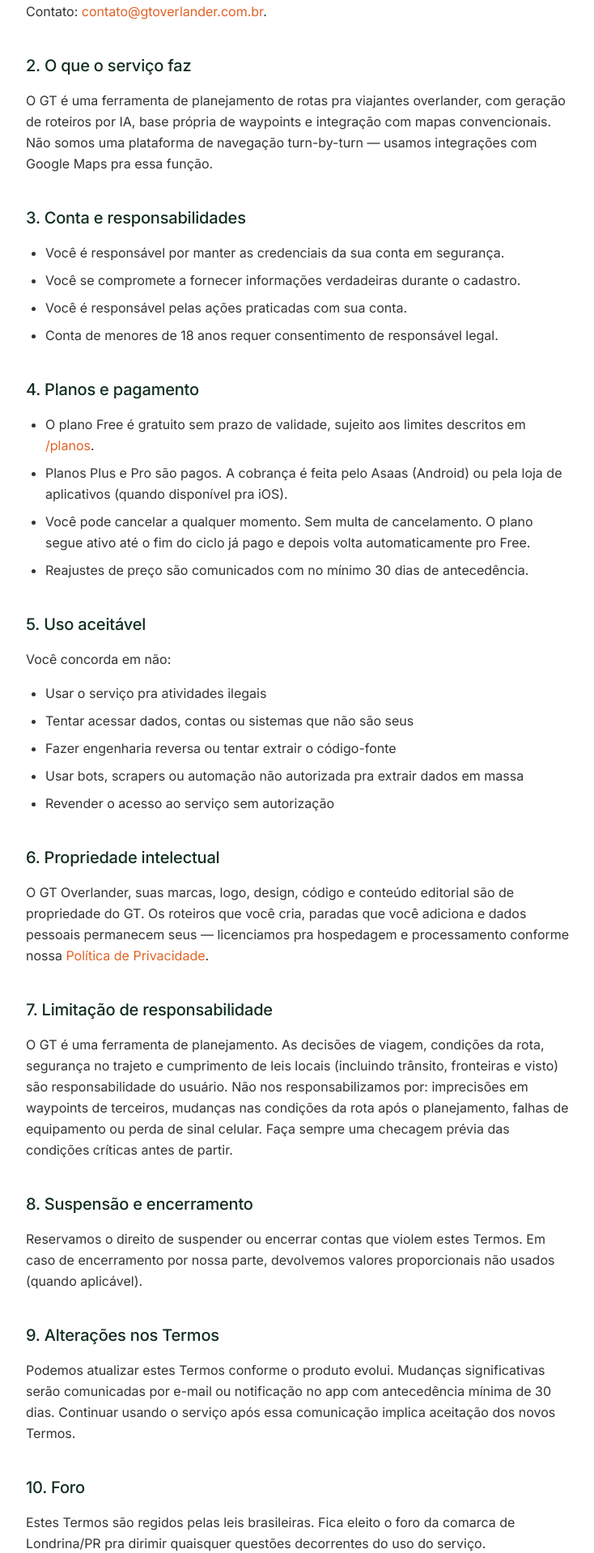
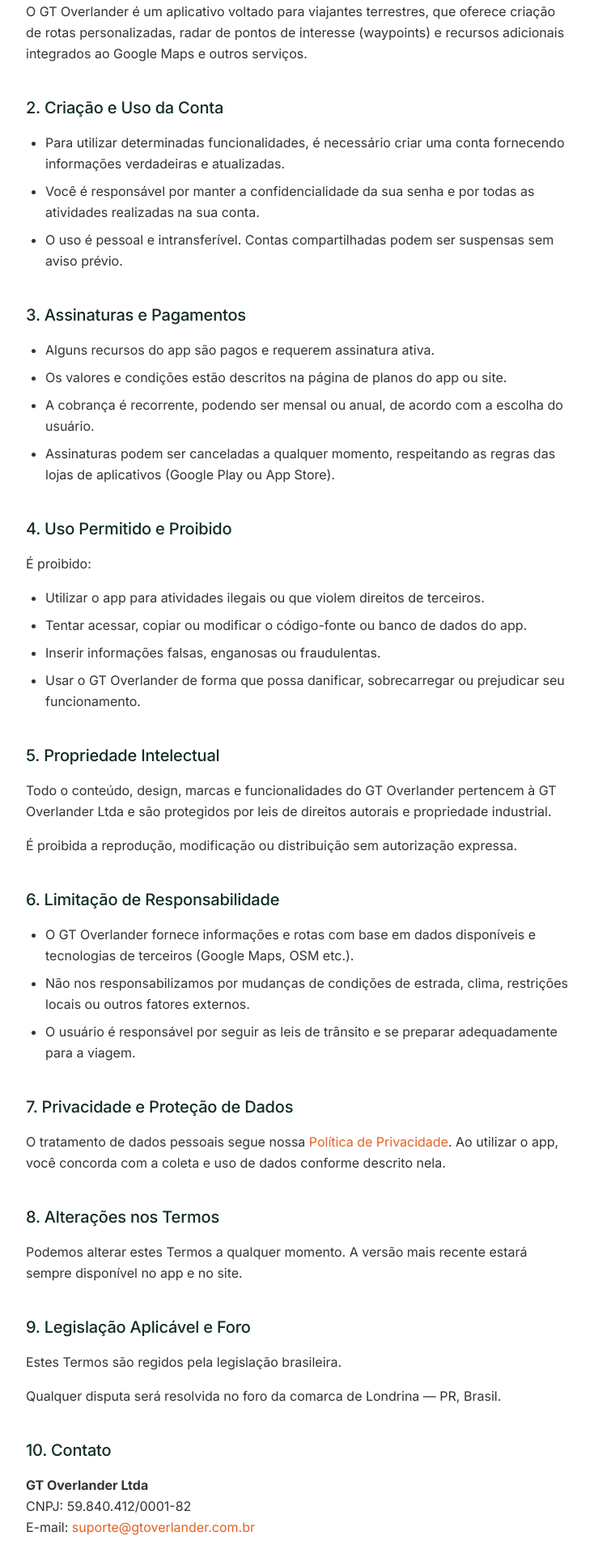
Before and after one commit to rangel2010/gtoverlander-site, a Next.js app: page /termos in a window 1280 px wide. Shown: the part 506-2424 px from the top of the page at 81% size, without its empty margins (272-1006 px from the left). Built offline with nearby package versions, Linux system fonts and the light colour scheme; no server answers.

Commit message:
Padronização e-mail suporte@ + foto real do Rangel em /sobre

```diff
--- a/app/privacidade/page.tsx
+++ b/app/privacidade/page.tsx
@@ -3,7 +3,7 @@ import type { Metadata } from 'next';
 export const metadata: Metadata = {
   title: 'Política de privacidade',
   description:
-    'Política de privacidade do GT Overlander, em conformidade com a LGPD.',
+    'Política de privacidade do GT Overlander, em conformidade com a LGPD (Lei nº 13.709/2018) e GDPR.',
 };
 
 export default function PrivacidadePage() {
@@ -15,167 +15,145 @@ export default function PrivacidadePage() {
             Política de privacidade
           </h1>
           <p className="text-sm text-white/70">
-            Última atualização: 28 de abril de 2026
+            Última atualização: 11 de agosto de 2025
           </p>
         </div>
       </section>
 
       <section className="bg-white py-12 md:py-16">
-        <div className="container-narrow prose-content">
+        <div className="container-narrow">
           <p className="text-gt-gray-dark leading-relaxed mb-6">
-            Esta Política de Privacidade explica como o GT Overlander
-            (&ldquo;GT&rdquo;, &ldquo;nós&rdquo;) coleta, usa, compartilha e
-            protege os dados pessoais dos usuários do nosso aplicativo e site,
-            em conformidade com a Lei Geral de Proteção de Dados (Lei
-            13.709/2018 — LGPD).
+            O GT Overlander respeita sua privacidade e está comprometido em
+            proteger os seus dados pessoais. Esta política explica como
+            coletamos, usamos, armazenamos e compartilhamos suas informações,
+            bem como seus direitos previstos na Lei Geral de Proteção de Dados
+            (LGPD — Lei nº 13.709/2018) e no Regulamento Geral de Proteção de
+            Dados da União Europeia (GDPR).
           </p>
 
           <h2 className="text-xl font-medium text-gt-green mt-10 mb-4">
-            1. Quem somos
+            1. Informações que Coletamos
+          </h2>
+          <ul className="text-gt-gray-dark leading-relaxed mb-6 space-y-2 list-disc pl-6">
+            <li>
+              <strong>Dados de conta:</strong> nome, e-mail, foto de perfil
+              (opcional) e senha.
+            </li>
+            <li>
+              <strong>Dados de uso:</strong> interações com o app, histórico
+              de rotas criadas, preferências de viagem.
+            </li>
+            <li>
+              <strong>Dados de localização:</strong> coletados apenas com sua
+              permissão, para gerar rotas e exibir pontos próximos (waypoints).
+            </li>
+            <li>
+              <strong>Dados de pagamento:</strong> processados por parceiros
+              de pagamento seguro (não armazenamos os dados completos do seu
+              cartão).
+            </li>
+            <li>
+              <strong>Comunicações:</strong> mensagens enviadas ao nosso
+              suporte ou feedbacks.
+            </li>
+          </ul>
+
+          <h2 className="text-xl font-medium text-gt-green mt-10 mb-4">
+            2. Como Utilizamos Seus Dados
+          </h2>
+          <ul className="text-gt-gray-dark leading-relaxed mb-6 space-y-2 list-disc pl-6">
+            <li>Criar e gerenciar sua conta.</li>
+            <li>Gerar rotas e exibir pontos de interesse relevantes.</li>
+            <li>
+              Melhorar a experiência no app e desenvolver novas
+              funcionalidades.
+            </li>
+            <li>Processar pagamentos e assinaturas.</li>
+            <li>Cumprir obrigações legais e regulatórias.</li>
+            <li>
+              Enviar comunicações importantes (como mudanças nos termos ou
+              avisos de segurança).
+            </li>
+          </ul>
+
+          <h2 className="text-xl font-medium text-gt-green mt-10 mb-4">
+            3. Compartilhamento de Informações
+          </h2>
+          <p className="text-gt-gray-dark leading-relaxed mb-4">
+            Podemos compartilhar seus dados apenas nas seguintes situações:
+          </p>
+          <ul className="text-gt-gray-dark leading-relaxed mb-6 space-y-2 list-disc pl-6">
+            <li>
+              Com prestadores de serviço (como processadores de pagamento e
+              provedores de hospedagem) que atuam em nosso nome e seguem
+              nossas instruções.
+            </li>
+            <li>Por exigência legal ou decisão judicial.</li>
+            <li>
+              Com seu consentimento explícito para integrações ou serviços
+              adicionais.
+            </li>
+          </ul>
+          <p className="text-gt-gray-dark leading-relaxed mb-6">
+            Não vendemos, alugamos ou comercializamos seus dados pessoais.
+          </p>
+
+          <h2 className="text-xl font-medium text-gt-green mt-10 mb-4">
+            4. Armazenamento e Segurança
           </h2>
           <p className="text-gt-gray-dark leading-relaxed mb-6">
-            O GT Overlander é um aplicativo de planejamento de rotas operado
-            por Rangel Machado, com sede em Londrina, Paraná, Brasil. Contato:{' '}
+            Adotamos medidas técnicas e organizacionais para proteger suas
+            informações contra acesso não autorizado, perda ou uso indevido.
+            Seus dados são armazenados em servidores seguros localizados no
+            Brasil e/ou em outros países com proteção equivalente.
+          </p>
+
+          <h2 className="text-xl font-medium text-gt-green mt-10 mb-4">
+            5. Seus Direitos
+          </h2>
+          <p className="text-gt-gray-dark leading-relaxed mb-4">
+            Você pode, a qualquer momento:
+          </p>
+          <ul className="text-gt-gray-dark leading-relaxed mb-6 space-y-2 list-disc pl-6">
+            <li>Acessar, corrigir ou atualizar seus dados.</li>
+            <li>Solicitar a exclusão da sua conta e informações pessoais.</li>
+            <li>Revogar consentimentos concedidos.</li>
+            <li>Solicitar informações sobre como tratamos seus dados.</li>
+          </ul>
+          <p className="text-gt-gray-dark leading-relaxed mb-6">
+            Para exercer seus direitos, entre em contato pelo e-mail:{' '}
             <a
-              href="mailto:contato@gtoverlander.com.br"
+              href="mailto:suporte@gtoverlander.com.br"
               className="text-gt-orange hover:underline"
             >
-              contato@gtoverlander.com.br
+              suporte@gtoverlander.com.br
             </a>
             .
           </p>
 
           <h2 className="text-xl font-medium text-gt-green mt-10 mb-4">
-            2. Quais dados coletamos
-          </h2>
-          <ul className="text-gt-gray-dark leading-relaxed mb-6 space-y-2 list-disc pl-6">
-            <li>
-              <strong>Dados de cadastro</strong>: nome, e-mail, idioma
-              preferido — quando você cria conta no app.
-            </li>
-            <li>
-              <strong>Dados de uso</strong>: rotas criadas, paradas
-              selecionadas, waypoints favoritados, configurações de
-              preferência.
-            </li>
-            <li>
-              <strong>Dados de localização</strong>: posição do dispositivo
-              durante o uso ativo do app, pra calcular rotas e mostrar pontos
-              próximos. Você pode desativar a qualquer momento nas
-              configurações do sistema.
-            </li>
-            <li>
-              <strong>Dados de pagamento</strong>: processados pelo Asaas (no
-              Android) ou pela App Store (no iOS, quando disponível). Não
-              armazenamos número de cartão.
-            </li>
-            <li>
-              <strong>Dados técnicos</strong>: tipo de dispositivo, sistema
-              operacional, versão do app, identificadores anônimos pra
-              troubleshooting e melhorias.
-            </li>
-            <li>
-              <strong>Dados de analytics no site</strong>: coletamos pageviews
-              anonimizados via Plausible Analytics (sem cookies, sem
-              fingerprint).
-            </li>
-          </ul>
-
-          <h2 className="text-xl font-medium text-gt-green mt-10 mb-4">
-            3. Como usamos seus dados
-          </h2>
-          <ul className="text-gt-gray-dark leading-relaxed mb-6 space-y-2 list-disc pl-6">
-            <li>
-              Pra fornecer o serviço (gerar rotas, sincronizar entre
-              dispositivos, mostrar waypoints relevantes).
-            </li>
-            <li>Pra processar pagamentos e gerenciar sua assinatura.</li>
-            <li>Pra responder seus contatos e dar suporte.</li>
-            <li>
-              Pra melhorar o produto — em base agregada e anonimizada, sem
-              identificar você individualmente.
-            </li>
-          </ul>
-
-          <h2 className="text-xl font-medium text-gt-green mt-10 mb-4">
-            4. Com quem compartilhamos
+            6. Uso de Cookies e Tecnologias Semelhantes
           </h2>
           <p className="text-gt-gray-dark leading-relaxed mb-4">
-            Compartilhamos dados apenas com fornecedores essenciais à operação
-            do serviço, sob contratos que garantem a proteção:
+            Utilizamos cookies e tecnologias de rastreamento para:
           </p>
           <ul className="text-gt-gray-dark leading-relaxed mb-6 space-y-2 list-disc pl-6">
-            <li>Asaas (processamento de pagamentos)</li>
-            <li>OpenAI (geração de roteiros via IA)</li>
-            <li>Microsoft Azure (hospedagem da infraestrutura)</li>
-            <li>Vercel (hospedagem do site)</li>
-            <li>Plausible Analytics (estatísticas anonimizadas do site)</li>
-            <li>Sentry (monitoramento técnico de erros)</li>
-            <li>Resend (envio de e-mails transacionais)</li>
+            <li>Melhorar o desempenho e a funcionalidade do app.</li>
+            <li>Entender o uso e comportamento dos usuários.</li>
+            <li>Personalizar conteúdo e ofertas.</li>
           </ul>
           <p className="text-gt-gray-dark leading-relaxed mb-6">
-            Não vendemos dados pra terceiros pra fins de marketing.
+            Você pode gerenciar suas preferências de cookies nas configurações
+            do seu navegador ou dispositivo.
           </p>
 
           <h2 className="text-xl font-medium text-gt-green mt-10 mb-4">
-            5. Seus direitos
-          </h2>
-          <p className="text-gt-gray-dark leading-relaxed mb-4">
-            Conforme a LGPD, você tem direito de:
-          </p>
-          <ul className="text-gt-gray-dark leading-relaxed mb-6 space-y-2 list-disc pl-6">
-            <li>Confirmar que tratamos seus dados</li>
-            <li>Acessar os dados que temos sobre você</li>
-            <li>Corrigir dados incorretos</li>
-            <li>Solicitar a exclusão dos seus dados</li>
-            <li>Portar seus dados pra outro serviço</li>
-            <li>Revogar consentimentos previamente concedidos</li>
-          </ul>
-          <p className="text-gt-gray-dark leading-relaxed mb-6">
-            Pra exercer qualquer direito, escreva pra{' '}
-            <a
-              href="mailto:contato@gtoverlander.com.br"
-              className="text-gt-orange hover:underline"
-            >
-              contato@gtoverlander.com.br
-            </a>
-            . Respondemos em até 15 dias.
-          </p>
-
-          <h2 className="text-xl font-medium text-gt-green mt-10 mb-4">
-            6. Por quanto tempo guardamos
+            7. Alterações nesta Política
           </h2>
           <p className="text-gt-gray-dark leading-relaxed mb-6">
-            Mantemos seus dados enquanto sua conta estiver ativa. Após exclusão
-            de conta, removemos os dados em até 30 dias. Backups técnicos podem
-            persistir por mais alguns dias por motivos de continuidade do
-            serviço, mas são limitados ao mínimo necessário.
-          </p>
-
-          <h2 className="text-xl font-medium text-gt-green mt-10 mb-4">
-            7. Segurança
-          </h2>
-          <p className="text-gt-gray-dark leading-relaxed mb-6">
-            Usamos criptografia em trânsito (HTTPS) e em repouso, controles de
-            acesso baseados em função, e auditoria contínua. Mesmo assim,
-            nenhum sistema é 100% inviolável — em caso de incidente, seguimos o
-            protocolo da LGPD pra notificar a ANPD e os usuários afetados.
-          </p>
-
-          <h2 className="text-xl font-medium text-gt-green mt-10 mb-4">
-            8. Alterações nesta política
-          </h2>
-          <p className="text-gt-gray-dark leading-relaxed mb-6">
-            Podemos atualizar esta política conforme o produto evolui. Mudanças
-            significativas serão comunicadas por e-mail ou notificação no app.
-            A data da última atualização aparece no topo desta página.
-          </p>
-
-          <p className="text-sm text-gt-gray-mid italic mt-12 pt-8 border-t border-gt-green/10">
-            Este documento foi redigido com base em modelo padrão LGPD e está
-            sujeito a revisão por nosso departamento jurídico antes da
-            publicação oficial. Em caso de dúvida sobre seus direitos, consulte
-            a ANPD (gov.br/anpd) ou um advogado especializado.
+            Podemos atualizar esta política periodicamente. A versão mais
+            recente estará sempre disponível no app e no site, indicando a
+            data da última atualização.
           </p>
         </div>
       </section>
--- a/app/termos/page.tsx
+++ b/app/termos/page.tsx
@@ -2,7 +2,8 @@ import type { Metadata } from 'next';
 
 export const metadata: Metadata = {
   title: 'Termos de uso',
-  description: 'Termos e condições de uso do app e site GT Overlander.',
+  description:
+    'Termos de uso do app e site GT Overlander. Condições para utilização dos serviços.',
 };
 
 export default function TermosPage() {
@@ -14,7 +15,7 @@ export default function TermosPage() {
             Termos de uso
           </h1>
           <p className="text-sm text-white/70">
-            Última atualização: 28 de abril de 2026
+            Última atualização: 11 de agosto de 2025
           </p>
         </div>
       </section>
@@ -22,165 +23,160 @@ export default function TermosPage() {
       <section className="bg-white py-12 md:py-16">
         <div className="container-narrow">
           <p className="text-gt-gray-dark leading-relaxed mb-6">
-            Ao usar o GT Overlander (aplicativo móvel ou site), você concorda
-            com estes Termos. Leia com atenção. Caso não concorde, não use o
-            serviço.
+            Bem-vindo ao GT Overlander. Estes Termos de Uso estabelecem as
+            condições para utilização do nosso aplicativo e site. Ao criar uma
+            conta e utilizar nossos serviços, você concorda com estes termos.
           </p>
 
           <h2 className="text-xl font-medium text-gt-green mt-10 mb-4">
-            1. Quem oferece o serviço
+            1. Objeto
           </h2>
           <p className="text-gt-gray-dark leading-relaxed mb-6">
-            O GT Overlander é operado por Rangel Machado, com sede em Londrina,
-            Paraná, Brasil. Contato:{' '}
-            <a
-              href="mailto:contato@gtoverlander.com.br"
-              className="text-gt-orange hover:underline"
-            >
-              contato@gtoverlander.com.br
-            </a>
-            .
+            O GT Overlander é um aplicativo voltado para viajantes terrestres,
+            que oferece criação de rotas personalizadas, radar de pontos de
+            interesse (waypoints) e recursos adicionais integrados ao Google
+            Maps e outros serviços.
           </p>
 
           <h2 className="text-xl font-medium text-gt-green mt-10 mb-4">
-            2. O que o serviço faz
-          </h2>
-          <p className="text-gt-gray-dark leading-relaxed mb-6">
-            O GT é uma ferramenta de planejamento de rotas pra viajantes
-            overlander, com geração de roteiros por IA, base própria de
-            waypoints e integração com mapas convencionais. Não somos uma
-            plataforma de navegação turn-by-turn — usamos integrações com
-            Google Maps pra essa função.
-          </p>
-
-          <h2 className="text-xl font-medium text-gt-green mt-10 mb-4">
-            3. Conta e responsabilidades
+            2. Criação e Uso da Conta
           </h2>
           <ul className="text-gt-gray-dark leading-relaxed mb-6 space-y-2 list-disc pl-6">
             <li>
-              Você é responsável por manter as credenciais da sua conta em
-              segurança.
+              Para utilizar determinadas funcionalidades, é necessário criar
+              uma conta fornecendo informações verdadeiras e atualizadas.
             </li>
             <li>
-              Você se compromete a fornecer informações verdadeiras durante o
-              cadastro.
+              Você é responsável por manter a confidencialidade da sua senha e
+              por todas as atividades realizadas na sua conta.
             </li>
             <li>
-              Você é responsável pelas ações praticadas com sua conta.
-            </li>
-            <li>
-              Conta de menores de 18 anos requer consentimento de responsável
-              legal.
+              O uso é pessoal e intransferível. Contas compartilhadas podem
+              ser suspensas sem aviso prévio.
             </li>
           </ul>
 
           <h2 className="text-xl font-medium text-gt-green mt-10 mb-4">
-            4. Planos e pagamento
+            3. Assinaturas e Pagamentos
           </h2>
           <ul className="text-gt-gray-dark leading-relaxed mb-6 space-y-2 list-disc pl-6">
             <li>
-              O plano Free é gratuito sem prazo de validade, sujeito aos
-              limites descritos em{' '}
-              <a href="/planos" className="text-gt-orange hover:underline">
-                /planos
-              </a>
-              .
+              Alguns recursos do app são pagos e requerem assinatura ativa.
             </li>
             <li>
-              Planos Plus e Pro são pagos. A cobrança é feita pelo Asaas
-              (Android) ou pela loja de aplicativos (quando disponível pra
-              iOS).
+              Os valores e condições estão descritos na página de planos do
+              app ou site.
             </li>
             <li>
-              Você pode cancelar a qualquer momento. Sem multa de cancelamento.
-              O plano segue ativo até o fim do ciclo já pago e depois volta
-              automaticamente pro Free.
+              A cobrança é recorrente, podendo ser mensal ou anual, de acordo
+              com a escolha do usuário.
             </li>
             <li>
-              Reajustes de preço são comunicados com no mínimo 30 dias de
-              antecedência.
+              Assinaturas podem ser canceladas a qualquer momento, respeitando
+              as regras das lojas de aplicativos (Google Play ou App Store).
             </li>
           </ul>
 
           <h2 className="text-xl font-medium text-gt-green mt-10 mb-4">
-            5. Uso aceitável
+            4. Uso Permitido e Proibido
           </h2>
-          <p className="text-gt-gray-dark leading-relaxed mb-4">
-            Você concorda em não:
-          </p>
+          <p className="text-gt-gray-dark leading-relaxed mb-4">É proibido:</p>
           <ul className="text-gt-gray-dark leading-relaxed mb-6 space-y-2 list-disc pl-6">
-            <li>Usar o serviço pra atividades ilegais</li>
             <li>
-              Tentar acessar dados, contas ou sistemas que não são seus
+              Utilizar o app para atividades ilegais ou que violem direitos de
+              terceiros.
             </li>
-            <li>Fazer engenharia reversa ou tentar extrair o código-fonte</li>
             <li>
-              Usar bots, scrapers ou automação não autorizada pra extrair dados
-              em massa
+              Tentar acessar, copiar ou modificar o código-fonte ou banco de
+              dados do app.
             </li>
-            <li>Revender o acesso ao serviço sem autorização</li>
+            <li>Inserir informações falsas, enganosas ou fraudulentas.</li>
+            <li>
+              Usar o GT Overlander de forma que possa danificar, sobrecarregar
+              ou prejudicar seu funcionamento.
+            </li>
           </ul>
 
           <h2 className="text-xl font-medium text-gt-green mt-10 mb-4">
-            6. Propriedade intelectual
+            5. Propriedade Intelectual
           </h2>
+          <p className="text-gt-gray-dark leading-relaxed mb-4">
+            Todo o conteúdo, design, marcas e funcionalidades do GT Overlander
+            pertencem à GT Overlander Ltda e são protegidos por leis de
+            direitos autorais e propriedade industrial.
+          </p>
           <p className="text-gt-gray-dark leading-relaxed mb-6">
-            O GT Overlander, suas marcas, logo, design, código e conteúdo
-            editorial são de propriedade do GT. Os roteiros que você cria,
-            paradas que você adiciona e dados pessoais permanecem seus —
-            licenciamos pra hospedagem e processamento conforme nossa{' '}
-            <a href="/privacidade" className="text-gt-orange hover:underline">
-              Política de Privacidade
-            </a>
-            .
+            É proibida a reprodução, modificação ou distribuição sem
+            autorização expressa.
           </p>
 
           <h2 className="text-xl font-medium text-gt-green mt-10 mb-4">
-            7. Limitação de responsabilidade
+            6. Limitação de Responsabilidade
+          </h2>
+          <ul className="text-gt-gray-dark leading-relaxed mb-6 space-y-2 list-disc pl-6">
+            <li>
+              O GT Overlander fornece informações e rotas com base em dados
+              disponíveis e tecnologias de terceiros (Google Maps, OSM etc.).
+            </li>
+            <li>
+              Não nos responsabilizamos por mudanças de condições de estrada,
+              clima, restrições locais ou outros fatores externos.
+            </li>
+            <li>
+              O usuário é responsável por seguir as leis de trânsito e se
+              preparar adequadamente para a viagem.
+            </li>
+          </ul>
+
+          <h2 className="text-xl font-medium text-gt-green mt-10 mb-4">
+            7. Privacidade e Proteção de Dados
           </h2>
           <p className="text-gt-gray-dark leading-relaxed mb-6">
-            O GT é uma ferramenta de planejamento. As decisões de viagem,
-            condições da rota, segurança no trajeto e cumprimento de leis
-            locais (incluindo trânsito, fronteiras e visto) são responsabilidade
-            do usuário. Não nos responsabilizamos por: imprecisões em waypoints
-            de terceiros, mudanças nas condições da rota após o planejamento,
-            falhas de equipamento ou perda de sinal celular. Faça sempre uma
-            checagem prévia das condições críticas antes de partir.
+            O tratamento de dados pessoais segue nossa{' '}
+            <a
+              href="/privacidade"
+              className="text-gt-orange hover:underline"
+            >
+              Política de Privacidade
+            </a>
+            . Ao utilizar o app, você concorda com a coleta e uso de dados
+            conforme descrito nela.
           </p>
 
           <h2 className="text-xl font-medium text-gt-green mt-10 mb-4">
-            8. Suspensão e encerramento
+            8. Alterações nos Termos
           </h2>
           <p className="text-gt-gray-dark leading-relaxed mb-6">
-            Reservamos o direito de suspender ou encerrar contas que violem
-            estes Termos. Em caso de encerramento por nossa parte, devolvemos
-            valores proporcionais não usados (quando aplicável).
+            Podemos alterar estes Termos a qualquer momento. A versão mais
+            recente estará sempre disponível no app e no site.
           </p>
 
           <h2 className="text-xl font-medium text-gt-green mt-10 mb-4">
-            9. Alterações nos Termos
+            9. Legislação Aplicável e Foro
           </h2>
+          <p className="text-gt-gray-dark leading-relaxed mb-4">
+            Estes Termos são regidos pela legislação brasileira.
+          </p>
           <p className="text-gt-gray-dark leading-relaxed mb-6">
-            Podemos atualizar estes Termos conforme o produto evolui. Mudanças
-            significativas serão comunicadas por e-mail ou notificação no app
-            com antecedência mínima de 30 dias. Continuar usando o serviço após
-            essa comunicação implica aceitação dos novos Termos.
+            Qualquer disputa será resolvida no foro da comarca de Londrina —
+            PR, Brasil.
           </p>
 
           <h2 className="text-xl font-medium text-gt-green mt-10 mb-4">
-            10. Foro
+            10. Contato
           </h2>
           <p className="text-gt-gray-dark leading-relaxed mb-6">
-            Estes Termos são regidos pelas leis brasileiras. Fica eleito o foro
-            da comarca de Londrina/PR pra dirimir quaisquer questões
-            decorrentes do uso do serviço.
-          </p>
-
-          <p className="text-sm text-gt-gray-mid italic mt-12 pt-8 border-t border-gt-green/10">
-            Este documento foi redigido com base em modelos padrão de Termos de
-            Uso de SaaS e está sujeito a revisão por advogado especializado
-            antes da publicação oficial. Recomendamos a consulta a um
-            profissional jurídico em caso de dúvida sobre seus direitos.
+            <strong>GT Overlander Ltda</strong>
+            <br />
+            CNPJ: 59.840.412/0001-82
+            <br />
+            E-mail:{' '}
+            <a
+              href="mailto:suporte@gtoverlander.com.br"
+              className="text-gt-orange hover:underline"
+            >
+              suporte@gtoverlander.com.br
+            </a>
           </p>
         </div>
       </section>
--- a/components/footer.tsx
+++ b/components/footer.tsx
@@ -41,8 +41,8 @@ const columns: { title: string; links: FooterLink[] }[] = [
       { href: '/privacidade', label: 'Privacidade' },
       { href: '/termos', label: 'Termos' },
       {
-        href: 'mailto:contato@gtoverlander.com.br',
-        label: 'contato@gtoverlander.com.br',
+        href: 'mailto:suporte@gtoverlander.com.br',
+        label: 'suporte@gtoverlander.com.br',
         external: true,
       },
     ],
```
Also changed, not shown: app/sobre/page.tsx (+27 -21 lines), public/images/Rangel.png (added).
